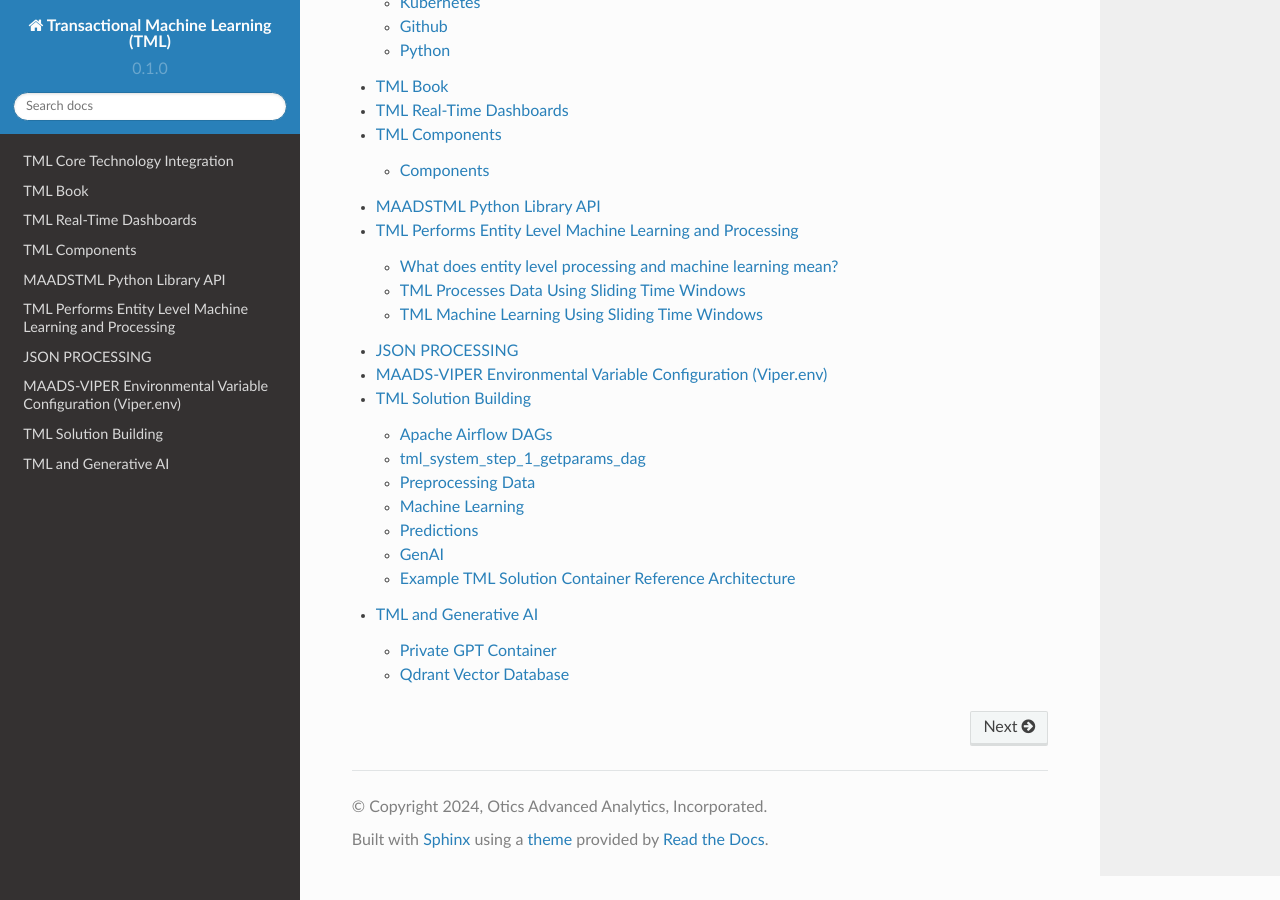
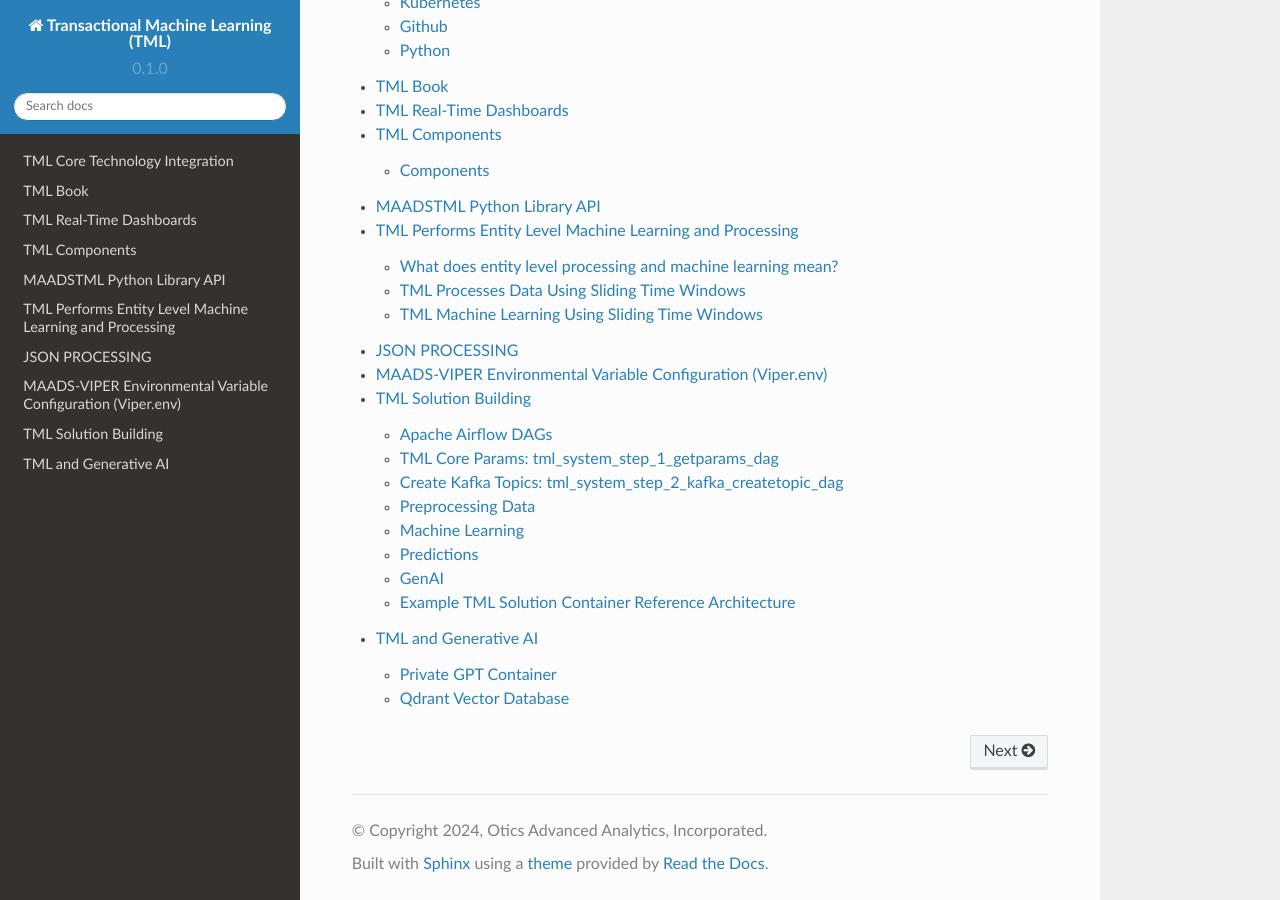
Before and after one commit to smaurice101/readthedocs, a Sphinx documentation site: the page built from docs/source/index.rst, in a window 1280 px wide and 900 px high, scrolled down 1191 px. Built offline with Sphinx 7.4.7 and the Read the Docs theme 2.0.0, drawn with Linux system fonts in a browser that asks for light colours; some of the changed lines change nothing that is shown.

Commit message:
Update tmlbuilds.rst

```diff
--- a/docs/source/tmlbuilds.rst
+++ b/docs/source/tmlbuilds.rst
@@ -51,7 +51,7 @@
    * - tml_system_step_10_documentation_dag
      - This DAG will automatically create the documentation for your solution on readthedocs.io.
 
-tml_system_step_1_getparams_dag
+TML Core Params: tml_system_step_1_getparams_dag
 -----------------
 
 Below is the complete definition of the **tml_system_step_1_getparams_dag**.  Users only need to configure the code highlighted in the **USER CHOSEN PARAMETERS**.
@@ -137,6 +137,109 @@
 
    dag = tmlparams()
 
+Create Kafka Topics: tml_system_step_2_kafka_createtopic_dag
+-----------------
+
+Below is the complete definition of the **tml_system_step_2_kafka_createtopic_dag** that creates all the topics for your solution.  Users only need to configure the code highlighted in the **USER CHOSEN PARAMETERS**.
+
+.. code-block::
+
+from airflow import DAG
+from airflow.operators.python import PythonOperator
+from airflow.operators.bash import BashOperator
+
+from datetime import datetime
+from airflow.decorators import dag, task
+import maadstml
+import sys
+
+sys.dont_write_bytecode = True
+
+######################################## USER CHOOSEN PARAMETERS ########################################
+default_args = {
+ 'owner' : 'Sebastian Maurice', # <<< ********** You change as needed
+ 'companyname': 'Otics',  # <<< ********** You change as needed
+  'myname' : 'Sebastian',  # <<< ********** You change as needed
+  'myemail' : 'Sebastian.Maurice',  # <<< ********** You change as needed
+  'mylocation' : 'Toronto',  # <<< ********** You change as needed
+  'replication' : 1,  # <<< ********** You change as needed
+  'numpartitions': 1,  # <<< ********** You change as needed
+  'enabletls': 1,  # <<< ********** You change as needed
+  'brokerhost' : '',  # <<< ********** You change as needed
+  'brokerport' : -999,  # <<< ********** You change as needed
+  'microserviceid' : '',  # <<< ********** You change as needed
+  'raw_data_topic' : 'iot-raw-data', # Separate multiple topics with comma <<< ********** You change topic names as needed
+  'preprocess_data_topic' : 'iot-preprocess-data,iot-preprocess2-data', # Separate multiple topics with comma <<< ********** You change topic names as needed
+  'ml_data_topic' : 'ml-data', # Separate multiple topics with comma <<< ********** You change topic names as needed
+  'prediction_data_topic' : 'prediction-data', # Separate multiple topics with comma <<< ********** You change topic names as needed
+  'description' : 'Topics to store iot data',
+  'start_date': datetime (2024, 6, 29),
+  'retries': 1,
+
+}
+
+######################################## USER CHOOSEN PARAMETERS ########################################
+
+######################################## START DAG AND TASK #############################################
+
+# Instantiate your DAG
+@dag(dag_id="tml_system_step_2_kafka_createtopic_dag", default_args=default_args, tags=["tml-system-step-2-kafka-createtopic"], schedule=None,catchup=False)
+def startkafkasetup():
+  @task(task_id="setupkafkatopics")
+  def setupkafkatopic(args):
+     # Set personal data
+      companyname=args['companyname']
+      myname=args['myname']
+      myemail=args['myemail']
+      mylocation=args['mylocation']
+
+      # Replication factor for Kafka redundancy
+      replication=args['replication']
+      # Number of partitions for joined topic
+      numpartitions=args['numpartitions']
+      # Enable SSL/TLS communication with Kafka
+      enabletls=args['enabletls']
+      # If brokerhost is empty then this function will use the brokerhost address in your
+      # VIPER.ENV in the field 'KAFKA_CONNECT_BOOTSTRAP_SERVERS'
+      brokerhost=args['brokerhost']
+      # If this is -999 then this function uses the port address for Kafka in VIPER.ENV in the
+      # field 'KAFKA_CONNECT_BOOTSTRAP_SERVERS'
+      brokerport=args['brokerport']
+      # If you are using a reverse proxy to reach VIPER then you can put it here - otherwise if
+      # empty then no reverse proxy is being used
+      microserviceid=args['microserviceid']
+
+      VIPERTOKEN = ti.xcom_pull(dag_id='tml_system_step_1_getparams_dag',task_ids='getparams',key="VIPERTOKEN")
+      VIPERHOST = ti.xcom_pull(dag_id='tml_system_step_1_getparams_dag',task_ids='getparams',key="VIPERHOST")
+      VIPERPORT = ti.xcom_pull(dag_id='tml_system_step_1_getparams_dag',task_ids='getparams',key="VIPERPORT")
+
+      #############################################################################################################
+      #                         CREATE TOPIC TO STORE TRAINED PARAMS FROM ALGORITHM
+
+      topickeys = ['raw_data_topic','preprocess_data_topic','ml_data_topic','prediction_data_topic']
+
+      for k in topickeys:
+        producetotopic=args[k]
+        description=args['description']
+
+        topicsarr = producetotopic.split(",")
+
+        for topic in topicsarr:
+          result=maadstml.vipercreatetopic(VIPERTOKEN,VIPERHOST,VIPERPORT,topic,companyname,
+                                     myname,myemail,mylocation,description,enabletls,
+                                     brokerhost,brokerport,numpartitions,replication,
+                                     microserviceid='')
+          print("Result=",result)
+
+      setupkafkatopic(default_args)
+
+
+dag = startkafkasetup()
+
+
+
+
+
 Preprocessing Data
 -----------------
 
```
